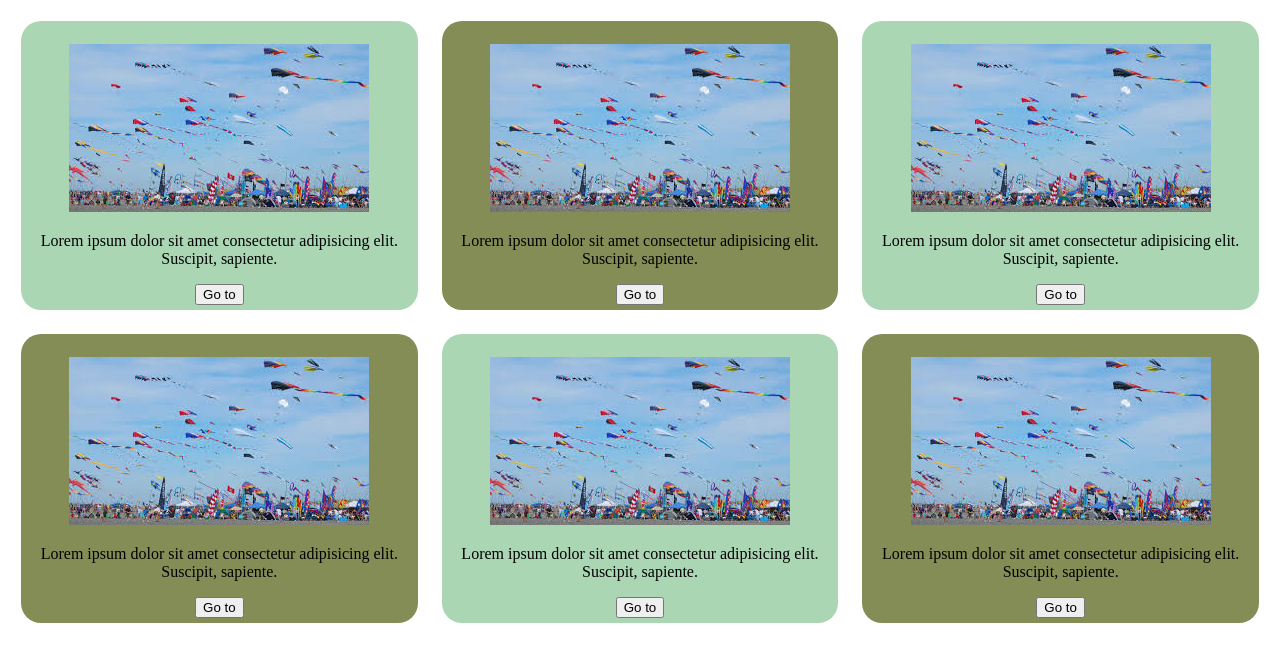
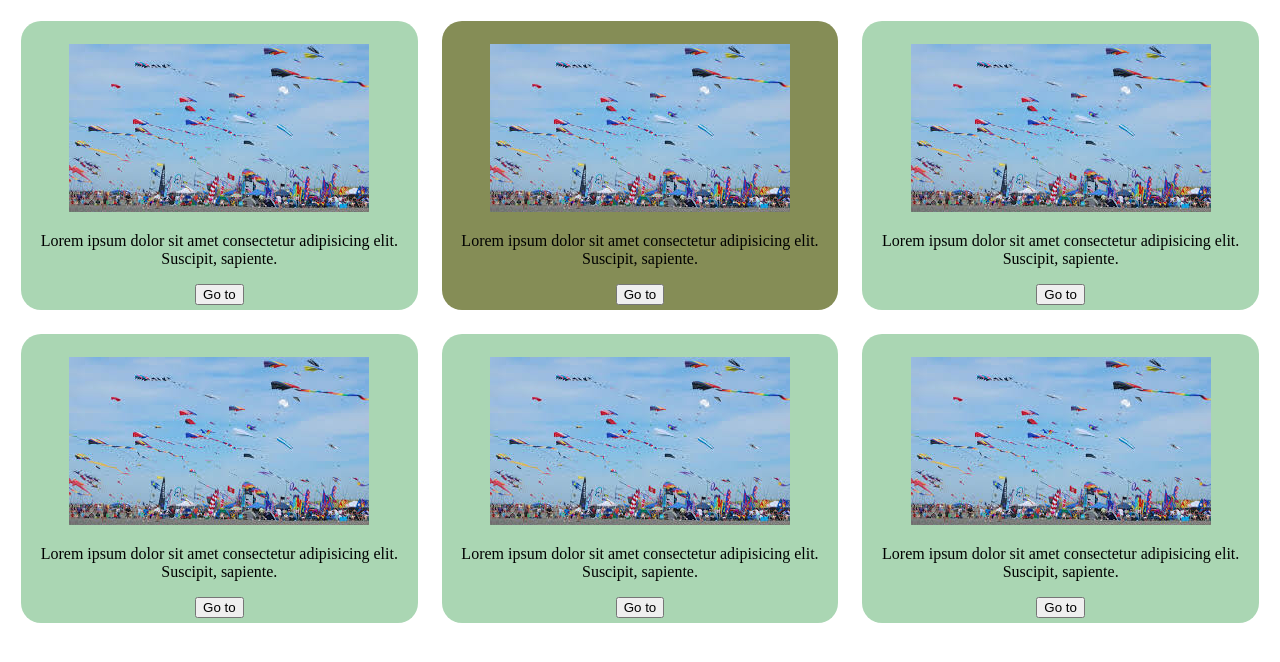
Before and after one commit to Sandeep2349/css, a plain HTML site: page day1/index.html in a window 1280 px wide. Drawn offline with Linux system fonts and the light colour scheme.

Commit message:
Fix HTML formatting and add missing newline

```diff
--- a/day1/index.html
+++ b/day1/index.html
@@ -30,7 +30,7 @@
             </div></td>
     </tr>
     <tr>
-        <td><div class="style" id="sheet">
+        <td><div class="style" >
             <br>
                 <img src="../images/kite.jpg" alt="html">
                 <p>Lorem ipsum dolor sit amet consectetur adipisicing elit. Suscipit, sapiente.</p>
@@ -42,7 +42,7 @@
                 <p>Lorem ipsum dolor sit amet consectetur adipisicing elit. Suscipit, sapiente.</p>
                 <button>Go to</button>
             </div></td>
-        <td><div class="style" id="sheet">
+        <td><div class="style" >
             <br>
                 <img src="../images/kite.jpg" alt="html">
                 <p>Lorem ipsum dolor sit amet consectetur adipisicing elit. Suscipit, sapiente.</p>
@@ -51,4 +51,5 @@
     </tr>
 </table>
 </body>
+
 </html>
```
